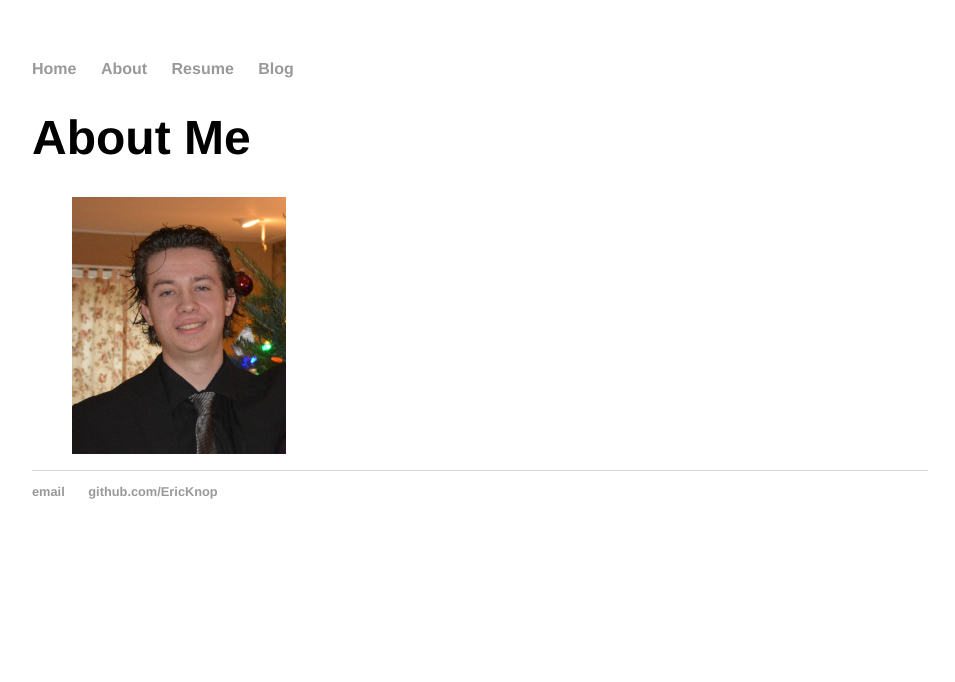
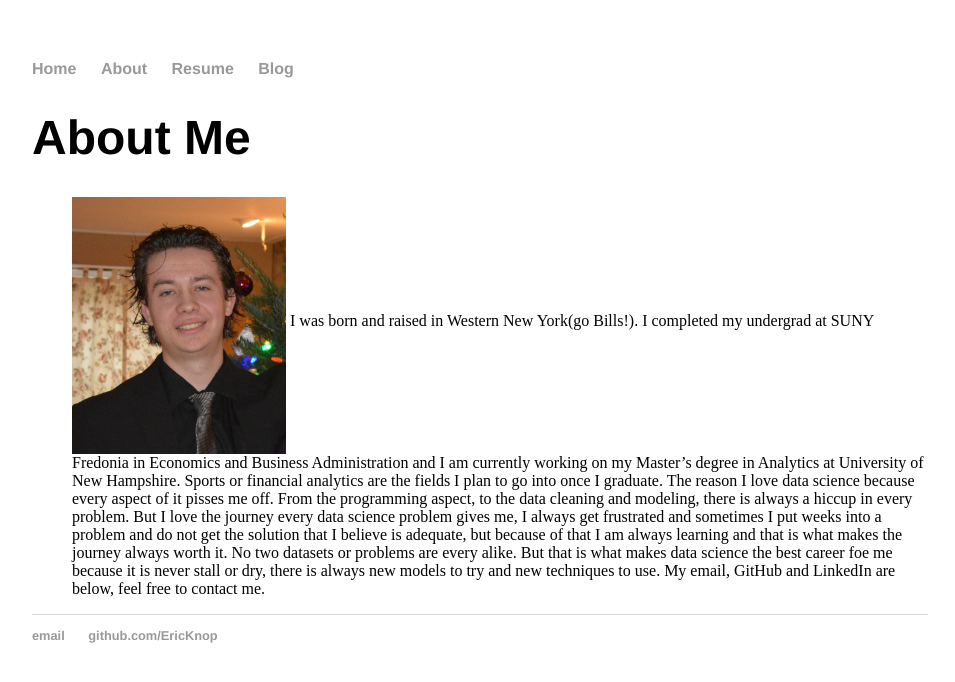
Before and after one commit to EricKnop/EricKnop.github.io, a Jekyll site: the page built from about/index.html, in a window 1280 px wide. Shown: the top 682 px of the page, without its empty margins (160-1115 px from the left). Built offline with Jekyll 4.4.1, drawn with Linux system fonts in a browser that asks for light colours.

Commit message:
Update index.html

```diff
--- a/about/index.html
+++ b/about/index.html
@@ -6,3 +6,7 @@ title: About Me
 	<ul class="about me">
 	<img src = "https://github.com/EricKnop/EricKnop.github.io/blob/master/images/DSC_0052%20(2).JPG?raw=true"
 	     height = 25% width = 25% align = "middle">
+
+I was born and raised in Western New York(go Bills!). I completed my undergrad at SUNY Fredonia in Economics and Business Administration and I am currently working on my Master’s degree in Analytics at University of New Hampshire. Sports or financial analytics are the fields I plan to go into once I graduate.
+The reason I love data science because every aspect of it pisses me off. From the programming aspect, to the data cleaning and modeling, there is always a hiccup in every problem. But I love the journey every data science problem gives me, I always get frustrated and sometimes I put weeks into a problem and do not get the solution that I believe is adequate, but because of that I am always learning and that is what makes the journey always worth it. No two datasets or problems are every alike. But that is what makes data science the best career foe me because it is never stall or dry, there is always new models to try and new techniques to use.
+My email, GitHub and LinkedIn are below, feel free to contact me.
```
